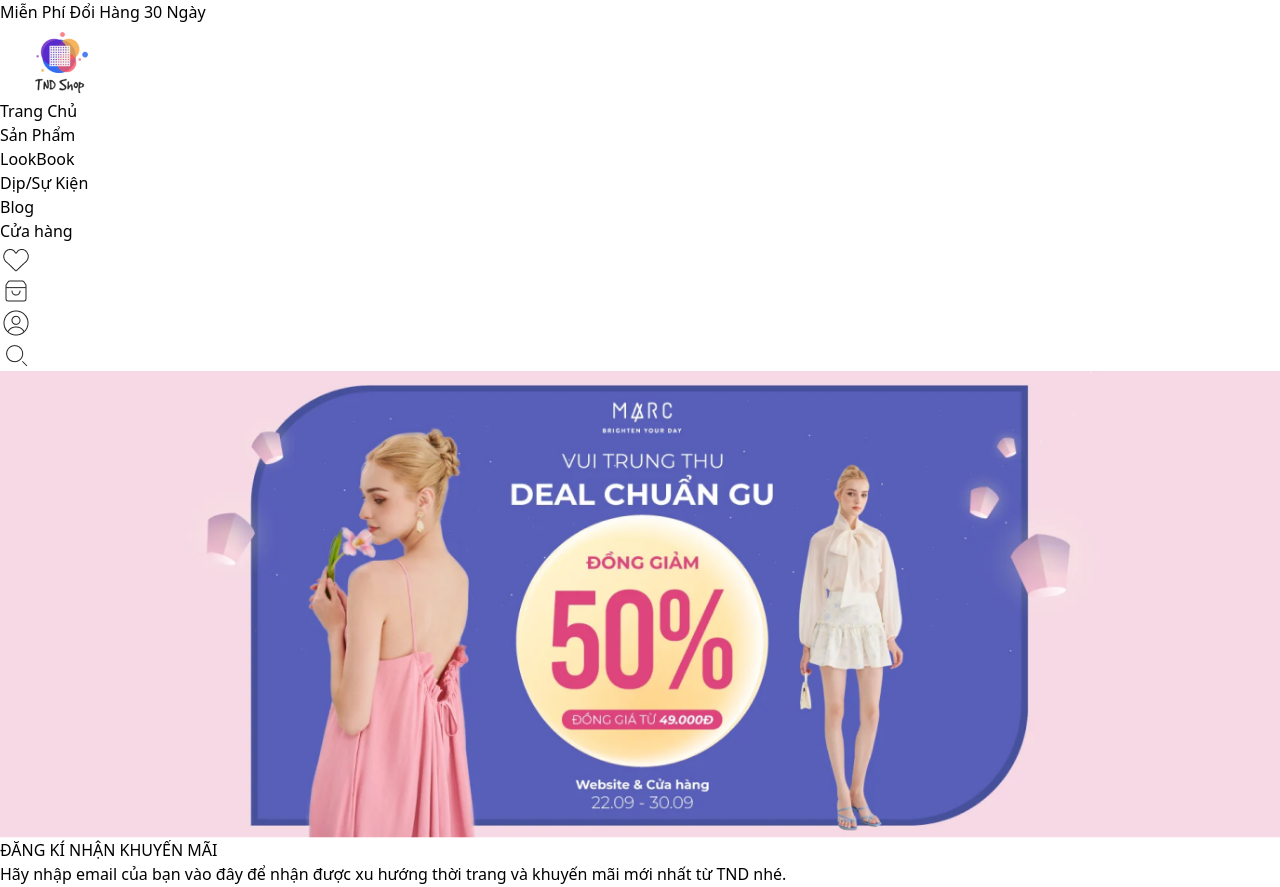
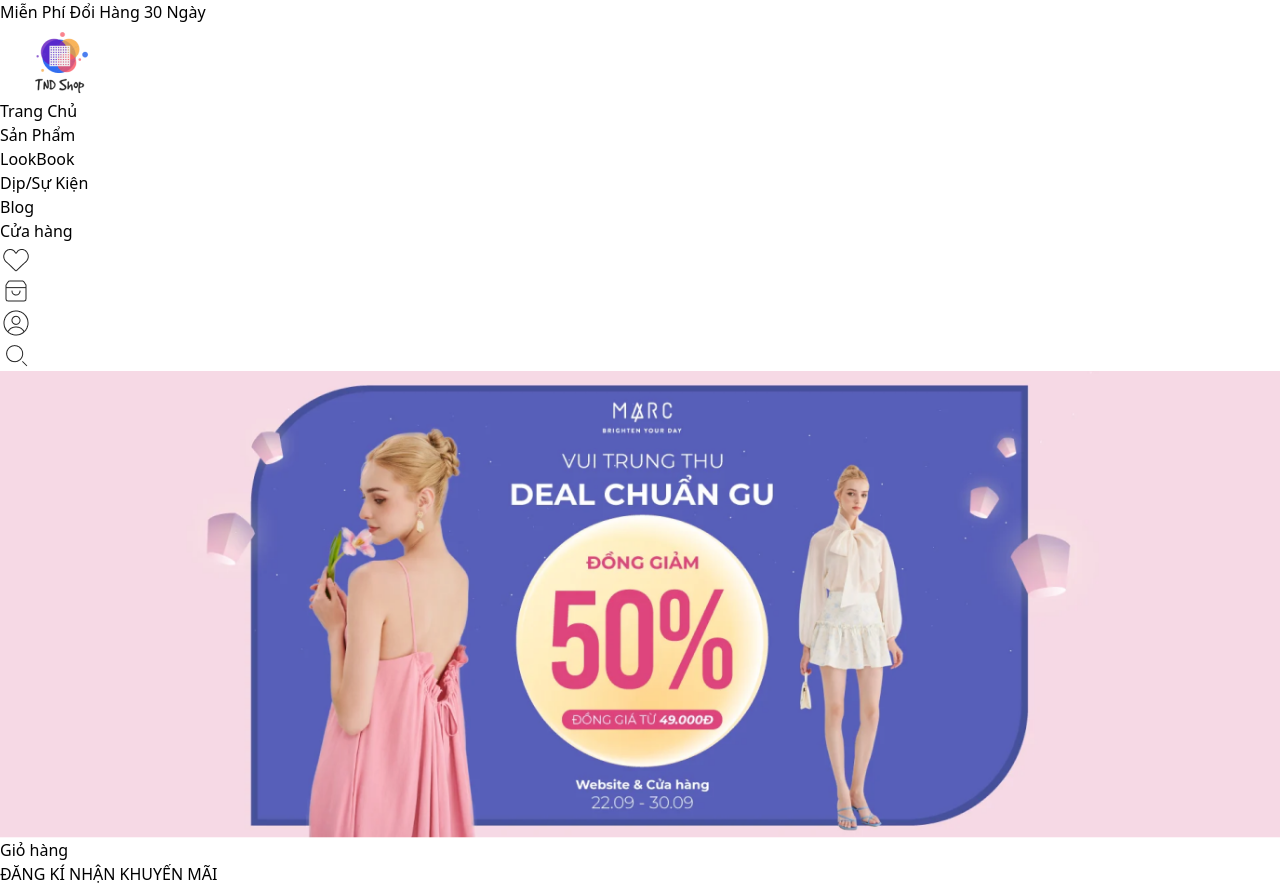
Before and after one commit to NgaPhamThi/DU_AN_TOT_NGHIEP_FRONT_END, a React (Vite) app: page /cart in a window 1280 px wide. Shown: the top 887 px of the page. Built offline with nearby package versions, Linux system fonts and the light colour scheme.

Commit message:
cart_giohang

```diff
--- a/src/Pages/CartPage.tsx
+++ b/src/Pages/CartPage.tsx
@@ -1,4 +1,8 @@
 const CartPage=()=>{
-    return ;
+    return (
+       <div>
+         <div className ="text-center  font-bold	text-5xl	">Giỏ hàng</div>
+       </div>
+    );
 }
 export default CartPage;
```
